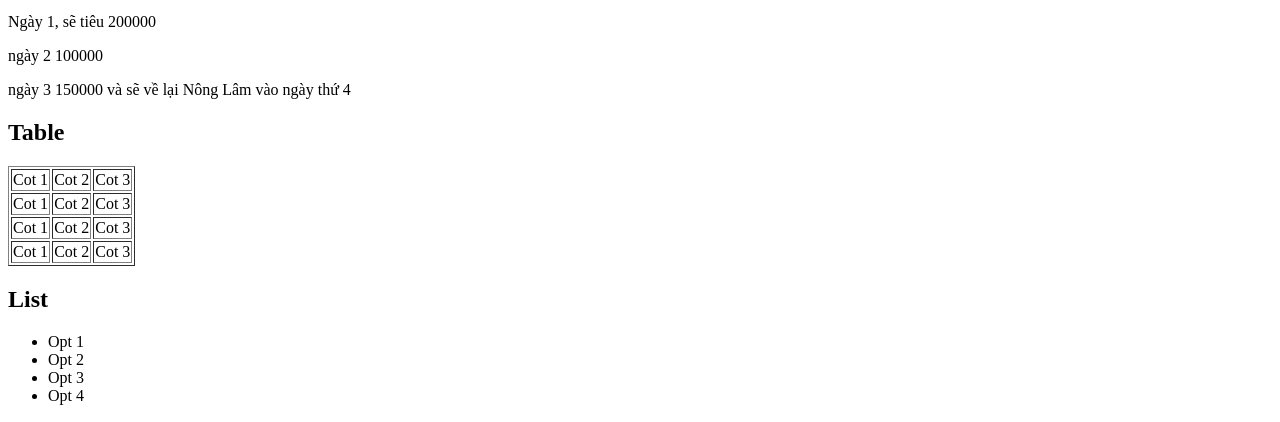
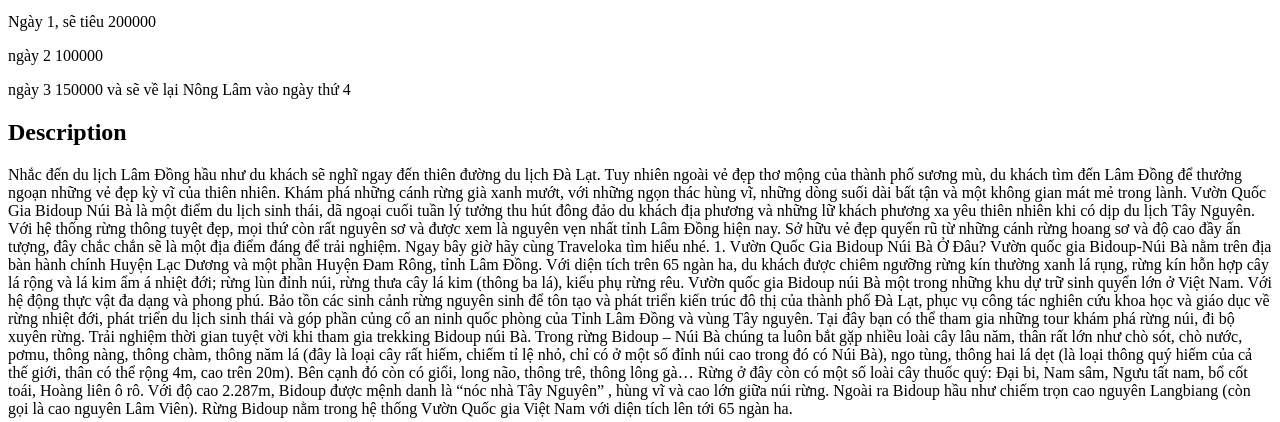
Before and after one commit to nguyentu494/webCV, a plain HTML site: page index.html in a window 1280 px wide. Shown: the part 342-764 px from the top of the page. Drawn offline with Linux system fonts and the light colour scheme.

Commit message:
Update index.html

```diff
--- a/index.html
+++ b/index.html
@@ -35,45 +35,35 @@
 
 		<p>ngày 3 150000 và sẽ về lại Nông Lâm vào ngày thứ 4</p>
 
-		<h2> Table </h2>
+		<h2> Description </h2>
 
-		<table border="1">
-			<tr>
-				<td>Cot 1</td>
-				<td>Cot 2</td>
-				<td>Cot 3</td>
-			</tr>
-			<tr>
-				<td>Cot 1</td>
-				<td>Cot 2</td>
-				<td>Cot 3</td>
-			</tr>
-			<tr>
-				<td>Cot 1</td>
-				<td>Cot 2</td>
-				<td>Cot 3</td>
-			</tr>
-			<tr>
-				<td>Cot 1</td>
-				<td>Cot 2</td>
-				<td>Cot 3</td>
-			</tr>
-		</table>
+		<p>Nhắc đến du lịch Lâm Đồng hầu như du khách sẽ nghĩ ngay đến thiên đường du lịch Đà Lạt. Tuy nhiên ngoài vẻ đẹp thơ mộng của thành phố sương mù, du khách tìm đến Lâm Đồng để thưởng ngoạn những vẻ đẹp kỳ vĩ của thiên nhiên. Khám phá những cánh rừng già xanh mướt, với những ngọn thác hùng vĩ, những dòng suối dài bất tận và một không gian mát mẻ trong lành.
+
+Vườn Quốc Gia Bidoup Núi Bà là một điểm du lịch sinh thái, dã ngoại cuối tuần lý tưởng thu hút đông đảo du khách địa phương và những lữ khách phương xa yêu thiên nhiên khi có dịp du lịch Tây Nguyên. Với hệ thống rừng thông tuyệt đẹp, mọi thứ còn rất nguyên sơ và được xem là nguyên vẹn nhất tỉnh Lâm Đồng hiện nay. Sở hữu vẻ đẹp quyến rũ từ những cánh rừng hoang sơ và độ cao đầy ấn tượng, đây chắc chắn sẽ là một địa điểm đáng để trải nghiệm. Ngay bây giờ hãy cùng Traveloka tìm hiểu nhé.
+
+1. Vườn Quốc Gia Bidoup Núi Bà Ở Đâu?
+Vườn quốc gia Bidoup-Núi Bà nằm trên địa bàn hành chính Huyện Lạc Dương và một phần Huyện Đam Rông, tỉnh Lâm Đồng. Với diện tích trên 65 ngàn ha, du khách được chiêm ngưỡng rừng kín thường xanh lá rụng, rừng kín hỗn hợp cây lá rộng và lá kim ẩm á nhiệt đới; rừng lùn đỉnh núi, rừng thưa cây lá kim (thông ba lá), kiểu phụ rừng rêu.
+
+Vườn quốc gia Bidoup núi Bà một trong những khu dự trữ sinh quyển lớn ở Việt Nam. Với hệ động thực vật đa dạng và phong phú. Bảo tồn các sinh cảnh rừng nguyên sinh để tôn tạo và phát triển kiến trúc đô thị của thành phố Đà Lạt, phục vụ công tác nghiên cứu khoa học và giáo dục về rừng nhiệt đới, phát triển du lịch sinh thái và góp phần củng cố an ninh quốc phòng của Tỉnh Lâm Đồng và vùng Tây nguyên. Tại đây bạn có thể tham gia những tour khám phá rừng núi, đi bộ xuyên rừng. Trải nghiệm thời gian tuyệt vời khi tham gia trekking Bidoup núi Bà.
+
+Trong rừng Bidoup – Núi Bà chúng ta luôn bắt gặp nhiều loài cây lâu năm, thân rất lớn như chò sót, chò nước, pơmu, thông nàng, thông chàm, thông năm lá (đây là loại cây rất hiếm, chiếm tỉ lệ nhỏ, chỉ có ở một số đỉnh núi cao trong đó có Núi Bà), ngo tùng, thông hai lá dẹt (là loại thông quý hiếm của cả thế giới, thân có thể rộng 4m, cao trên 20m). Bên cạnh đó còn có giổi, long não, thông trê, thông lông gà… Rừng ở đây còn có một số loài cây thuốc quý: Đại bi, Nam sâm, Ngưu tất nam, bổ cốt toái, Hoàng liên ô rô.
+
+Với độ cao 2.287m, Bidoup được mệnh danh là “nóc nhà Tây Nguyên” , hùng vĩ và cao lớn giữa núi rừng. Ngoài ra Bidoup hầu như chiếm trọn cao nguyên Langbiang (còn gọi là cao nguyên Lâm Viên). Rừng Bidoup nằm trong hệ thống Vườn Quốc gia Việt Nam với diện tích lên tới 65 ngàn ha.</p>
 
 		<h2> List </h2>
 
 		<ul>
-			<li>Opt 1</li>
-			<li>Opt 2</li>
-			<li>Opt 3</li>
-			<li>Opt 4</li>
+			<li>1. Ngày 1, sẽ tiêu 200000</li>
+			<li>2. ngày 2  100000 </li>
+			<li>3. ngày 3 150000 và sẽ về lại Nông Lâm vào ngày thứ 4</li>
+			<li>4. và sẽ về lại Nông Lâm vào ngày thứ 4</li>
 		</ul>
 
 		<ol>
-			<li>Opt 1</li>
-			<li>Opt 2</li>
-			<li>Opt 3</li>
-			<li>Opt 4</li>
+			<li>1. Ngày 1, sẽ tiêu 200000</li>
+			<li>2. ngày 2  100000 </li>
+			<li>3. ngày 3 150000 và sẽ về lại Nông Lâm vào ngày thứ 4</li>
+			<li>4. và sẽ về lại Nông Lâm vào ngày thứ 4</li>
 		</ol>
 
 		<br>
```
